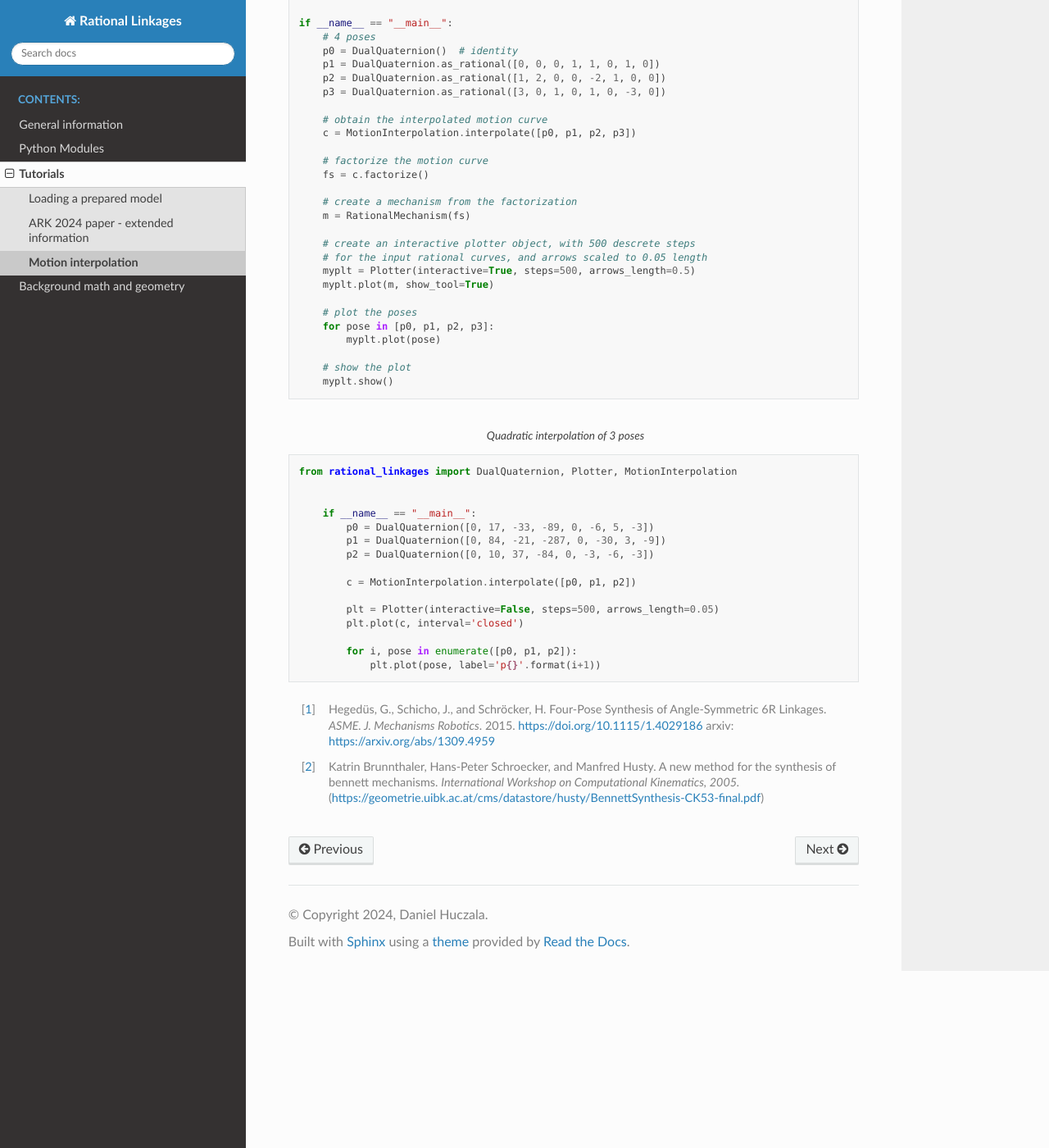
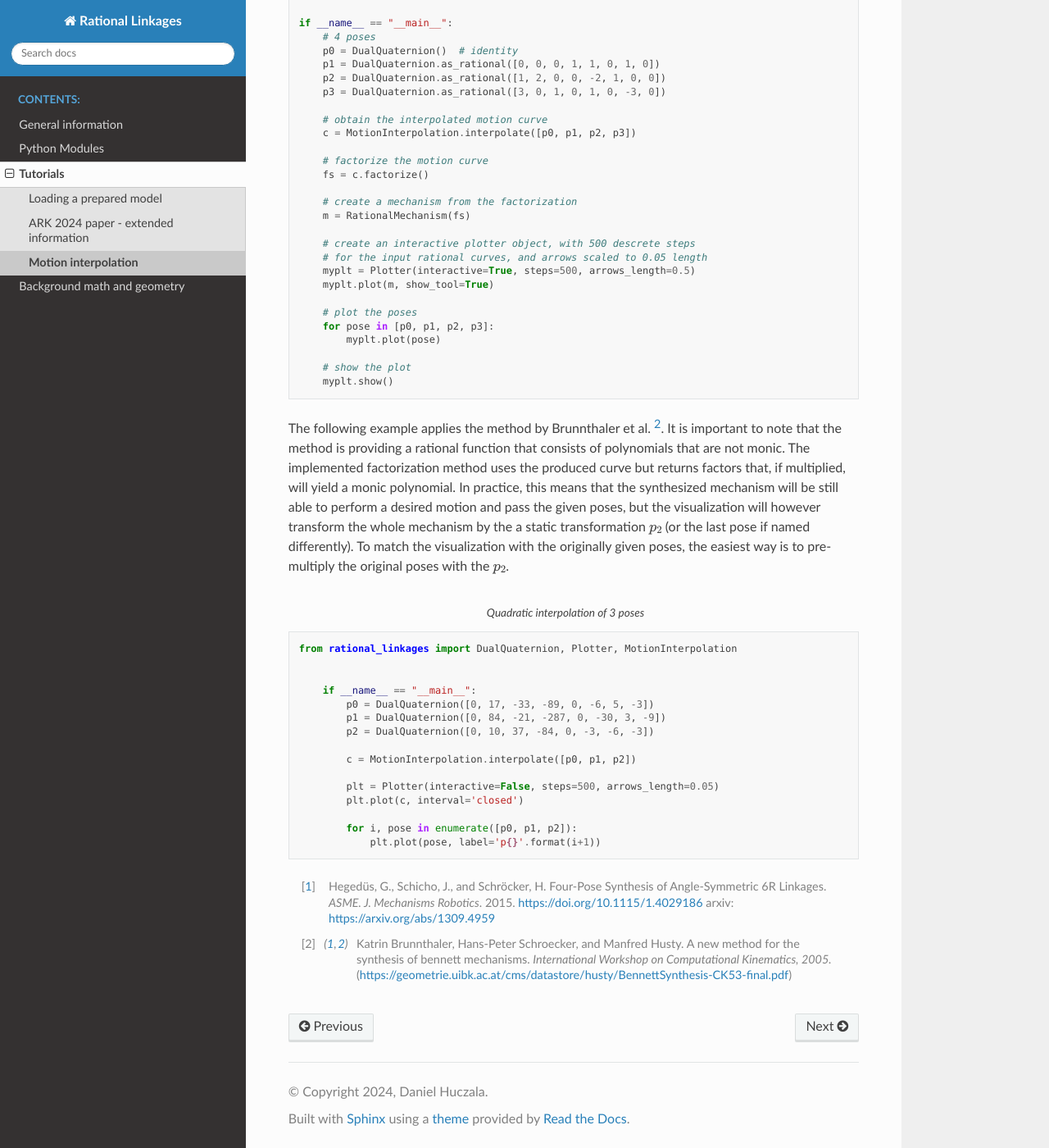
Before and after one commit to hucik14/rational-linkages, a Sphinx documentation site: the page built from docs/source/tutorials/motion_interp.rst, in a window 1280 px wide and 1400 px high, scrolled down 367 px. Shown: the whole window at 82% size. Built offline with Sphinx 7.4.7 and the Read the Docs theme 2.0.0, drawn with Linux system fonts in a browser that asks for light colours.

```diff
--- a/docs/source/tutorials/motion_interp.rst
+++ b/docs/source/tutorials/motion_interp.rst
@@ -41,6 +41,18 @@ linkage, i.e. the Bennett mechanism.
         # show the plot
         myplt.show()
 
+
+The following example applies the method by Brunnthaler et al. [#brunnthaler2005new]_.
+It is important to note that the method is providing a rational function that consists
+of polynomials that are not monic. The implemented factorization method uses
+the produced curve but returns factors that, if multiplied, will yield a monic
+polynomial.
+In practice, this means that the synthesized mechanism will be still able to perform a
+desired motion and pass the given poses, but the visualization will however transform
+the whole mechanism by the a static transformation :math:`p_2` (or the last pose if
+named differently). To match the visualization with the originally given poses, the
+easiest way is to pre-multiply the original poses with the :math:`p_2`.
+
 .. code-block:: python
         :caption: Quadratic interpolation of 3 poses
 
```
Also changed, not shown: pyproject.toml (+4 -4 lines), 1 other file.
